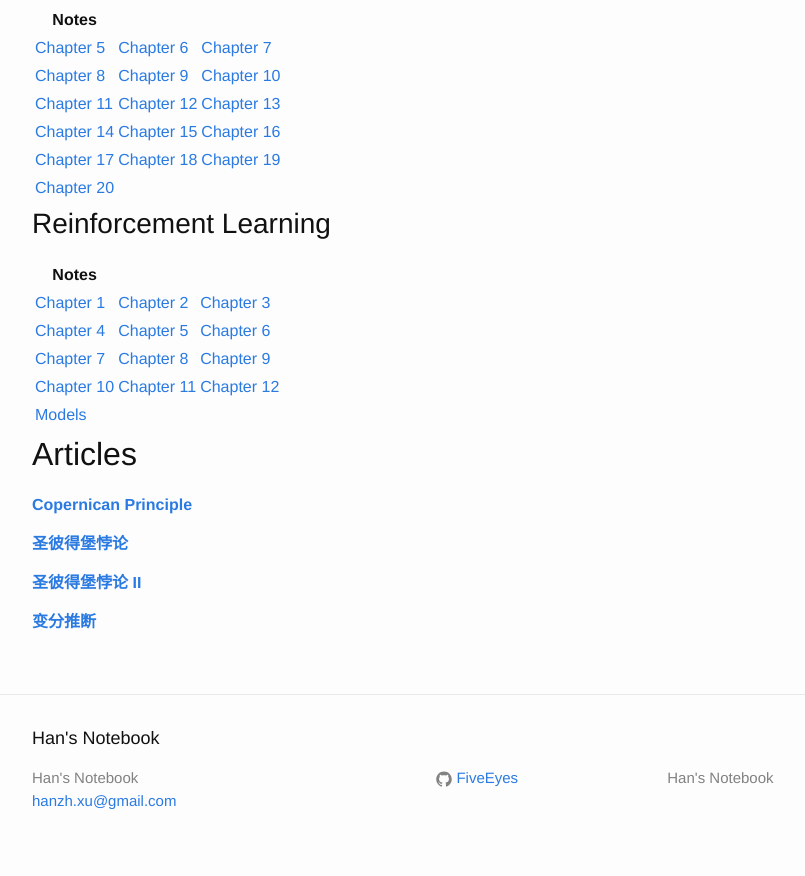
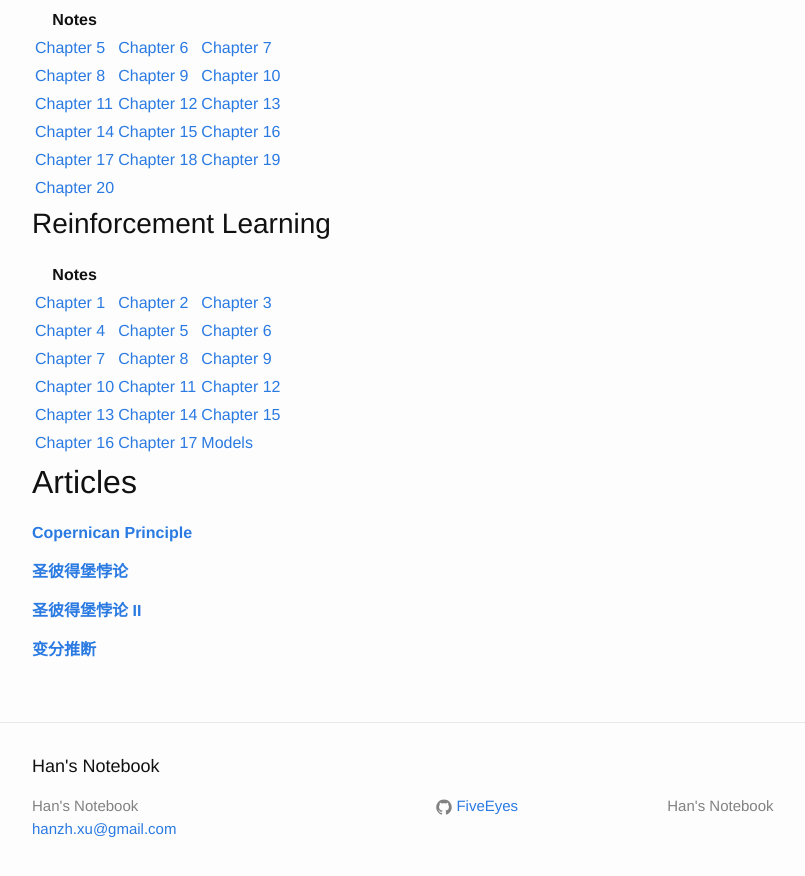
Before and after one commit to FiveEyes/FiveEyes.github.io, a Jekyll site: the page built from contents.md, in a window 1280 px wide and 900 px high, scrolled down 1164 px. Shown: the top 876 px of the window, without its empty margins (38-843 px from the left). Built offline with Jekyll 4.4.1, drawn with Linux system fonts in a browser that asks for light colours.

Commit message:
Update contents.md

```diff
--- a/contents.md
+++ b/contents.md
@@ -71,7 +71,8 @@ A tiny Lisp interpreter in Go. Unfinished. The interpreter is simple and slow. I
 | [Chapter 4]({% post_url 2018-05-05-Sutton-Book-4 %}) | [Chapter 5]({% post_url 2018-05-25-Sutton-Book-5 %}) | [Chapter 6]({% post_url 2018-05-30-Sutton-Book-6 %}) |
 | [Chapter 7]({% post_url 2018-06-05-Sutton-Book-7 %}) | [Chapter 8]({% post_url 2018-06-20-Sutton-Book-8 %}) | [Chapter 9]({% post_url 2018-10-25-Sutton-Book-9 %}) |
 | [Chapter 10]({% post_url 2019-01-31-Sutton-Book-10 %}) | [Chapter 11]({% post_url 2019-03-22-Sutton-Book-11 %}) | [Chapter 12]({% post_url 2019-05-05-Sutton-Book-12 %}) |
-| [Models]({% post_url 2019-05-08-Sutton-Book-models %}) | | |
+| [Chapter 13]({% post_url 2019-05-08-Sutton-Book-13 %}) | [Chapter 14]({% post_url 2019-05-09-Sutton-Book-14 %}) | [Chapter 15]({% post_url 2019-05-12-Sutton-Book-15 %}) |
+| [Chapter 16]({% post_url 2019-05-15-Sutton-Book-16 %}) | [Chapter 17]({% post_url 2019-05-18-Sutton-Book-17 %}) | [Models]({% post_url 2019-05-08-Sutton-Book-models %}) |
 
 
 # Articles
```
